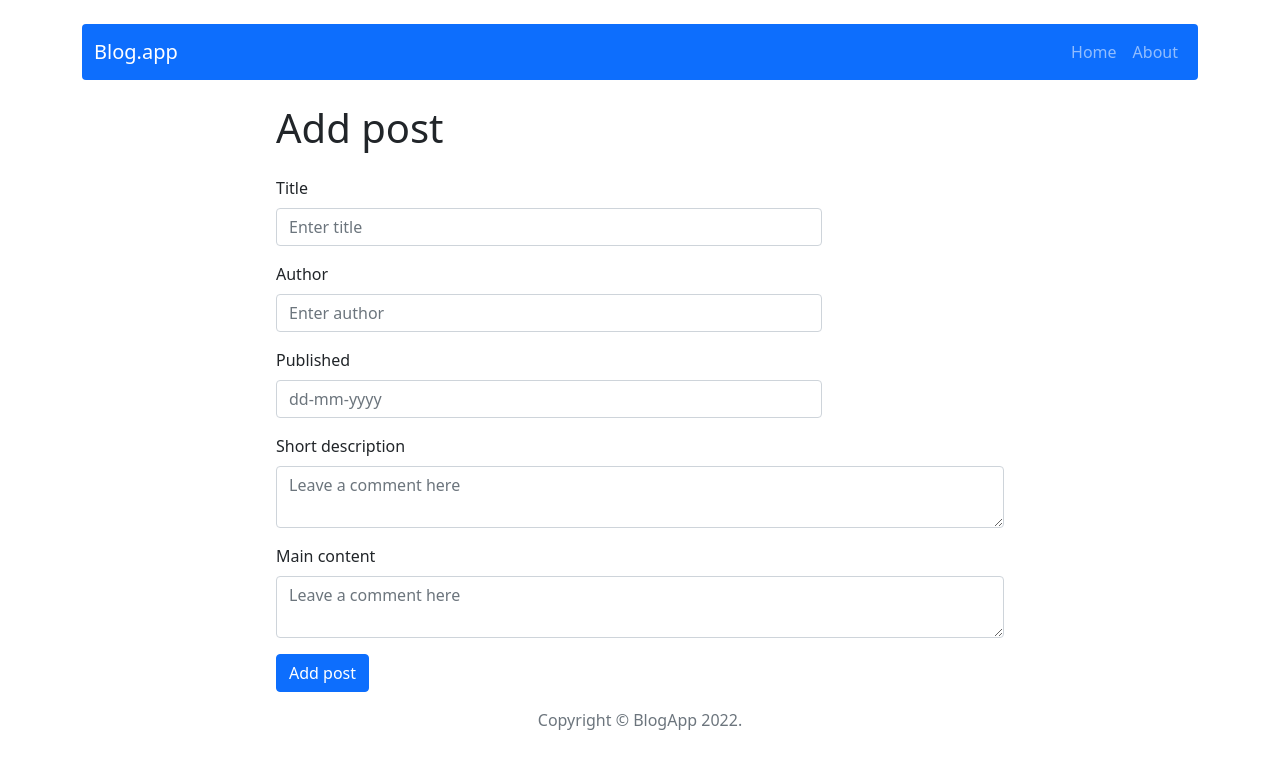
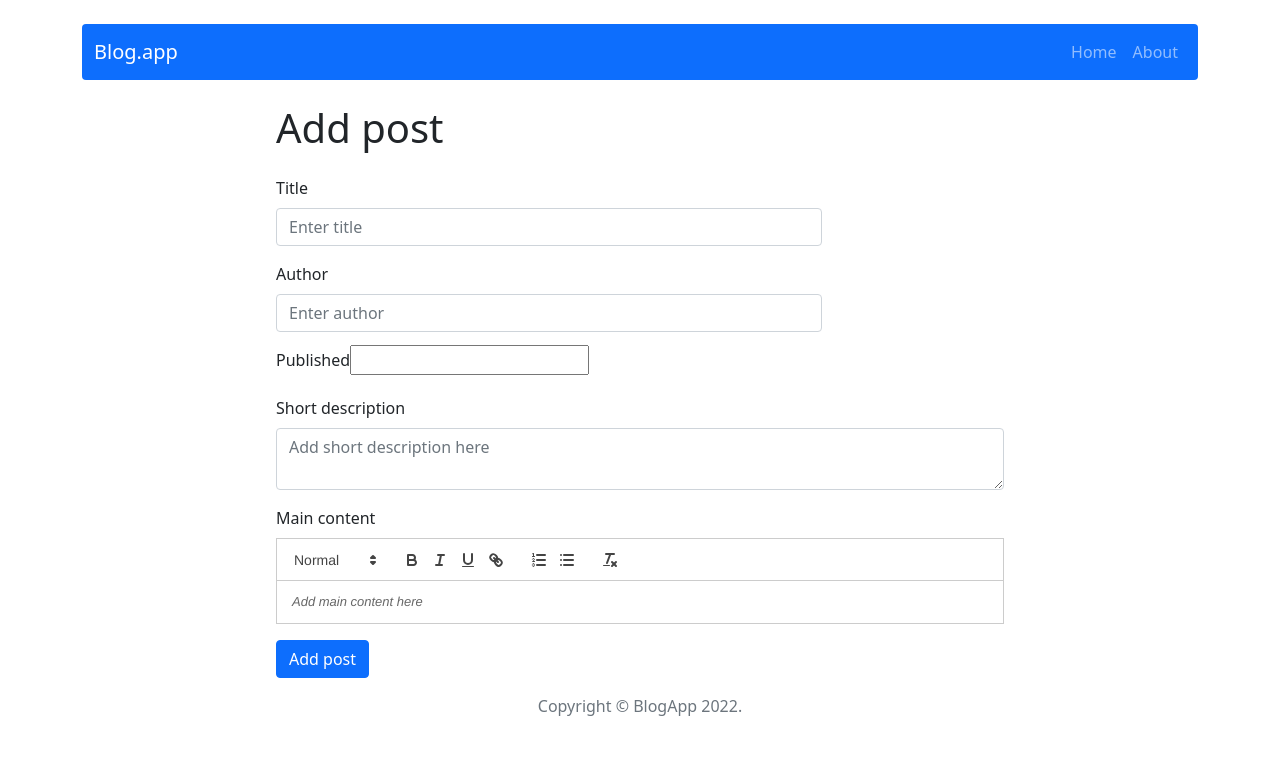
Before and after one commit to jollyzombie/CRUD-blog-app, a React (Create React App) app: page /post/add in a window 1280 px wide. Shown: the top 768 px of the page. Built offline with nearby package versions, Linux system fonts and the light colour scheme.

Commit message:
Add react quill and date picker - to fix

```diff
--- a/package.json
+++ b/package.json
@@ -10,7 +10,9 @@
     "http-server": "^14.1.1",
     "react": "^18.2.0",
     "react-bootstrap": "2.0",
+    "react-datepicker": "^4.8.0",
     "react-dom": "^18.2.0",
+    "react-quill": "^2.0.0",
     "react-redux": "7.2.6",
     "react-router-dom": "6.0.1",
     "react-scripts": "5.0.1",
--- a/src/App.js
+++ b/src/App.js
@@ -17,9 +17,9 @@ const App = () => {
         <Header />
         <Routes>
           <Route path='/' element={<Home />} />
+          <Route path='/post/add' element={<PostAdd />} />
           <Route path='/post/:postId' element={<SinglePost />} />
-          <Route path='/post/add' element={<PostAdd />} />
-          <Route path='/post/edit/:postId' element={<PostEdit />} />
+          <Route path='/post/:postId/edit' element={<PostEdit />} />
           <Route path='/about' element={<About />} />
           <Route path='*' element={<PageNotFound />} />
         </Routes>
--- a/src/components/common/EditPostForm/EditPostForm.js
+++ b/src/components/common/EditPostForm/EditPostForm.js
@@ -1,6 +1,7 @@
 import { useDispatch, useSelector } from 'react-redux';
 import { Navigate, useNavigate, useParams } from 'react-router-dom';
 import { editPost, getPostById } from '../../../redux/postsRedux';
+import { dateToStr } from '../../../utils/dateToStr';
 import PostForm from '../../features/PostForm/PostForm';
 
 const EditPostForm = () => {
@@ -21,7 +22,7 @@ const EditPostForm = () => {
       actionText='Edit post'
       title={postData.title}
       author={postData.author}
-      publishedDate={postData.publishedDate}
+      publishedDate={dateToStr(postData.publishedDate)}
       shortDescription={postData.shortDescription}
       content={postData.content}
       id={postId}
--- a/src/components/features/PostForm/PostForm.js
+++ b/src/components/features/PostForm/PostForm.js
@@ -1,5 +1,11 @@
 import { useState } from 'react';
 import { Button, Row, Form } from 'react-bootstrap';
+
+import ReactQuill from 'react-quill';
+import DatePicker from 'react-datepicker';
+
+import 'react-quill/dist/quill.snow.css';
+import 'react-datepicker/dist/react-datepicker.css';
 
 const PostForm = ({ id, action, actionText, ...props }) => {
   const [title, setTitle] = useState(props.title || '');
@@ -12,7 +18,6 @@ const PostForm = ({ id, action, actionText, ...props }) => {
     e.preventDefault();
     action({ title, author, publishedDate, shortDescription, content, id });
   };
-
   return (
     <Row>
       <Form onSubmit={handleSubmit}>
@@ -33,22 +38,18 @@ const PostForm = ({ id, action, actionText, ...props }) => {
             onChange={(e) => setAuthor(e.target.value)}
           />
 
-          <Form.Label className='mt-3' value={publishedDate}>
+          <Form.Label className='mt-3'>
             Published
           </Form.Label>
-          <Form.Control
-            type='text'
-            placeholder='dd-mm-yyyy'
-            value={publishedDate}
-            onChange={(e) => setPublishedDate(e.target.value)}
-          />
+          <DatePicker selected={publishedDate} onChange={(date) => setPublishedDate(date)} />
         </Form.Group>
+
         <Form.Group>
           <Form.Label>Short description</Form.Label>
 
           <Form.Control
             as='textarea'
-            placeholder='Leave a comment here'
+            placeholder='Add short description here'
             value={shortDescription}
             onChange={(e) => setShortDescription(e.target.value)}
           />
@@ -56,11 +57,12 @@ const PostForm = ({ id, action, actionText, ...props }) => {
         <Form.Group>
           <Form.Label className='mt-3'>Main content</Form.Label>
 
-          <Form.Control
-            as='textarea'
-            placeholder='Leave a comment here'
+          <ReactQuill
+            theme='snow'
+            type='text'
+            placeholder='Add main content here'
             value={content}
-            onChange={(e) => setContent(e.target.value)}
+            onChange={setContent}
           />
         </Form.Group>
         <Button variant='primary' type='submit' className='mt-3'>
--- a/src/components/features/Posts/Posts.js
+++ b/src/components/features/Posts/Posts.js
@@ -2,6 +2,8 @@ import { Card, Row, Button, Col } from 'react-bootstrap';
 import { useSelector } from 'react-redux';
 import { getAllPosts } from '../../../redux/postsRedux';
 import { Link } from 'react-router-dom';
+import { dateToStr } from '../../../utils/dateToStr';
+
 
 const Posts = () => {
   const postsData = useSelector(getAllPosts);
@@ -17,7 +19,7 @@ const Posts = () => {
                 <b>Author:</b> {post.author}
               </Card.Text>
               <Card.Text>
-                <b>Published:</b> {post.publishedDate}
+                <b>Published:</b> {dateToStr(post.publishedDate)}
               </Card.Text>
               <Card.Text>{post.shortDescription}</Card.Text>
               <Button as={Link} to={'/post/' + post.id}>
--- a/src/components/pages/SinglePost/SinglePost.js
+++ b/src/components/pages/SinglePost/SinglePost.js
@@ -4,6 +4,7 @@ import { useState } from 'react';
 import { Navigate, Link } from 'react-router-dom';
 import { getPostById, removePost } from '../../../redux/postsRedux';
 import { Container, Row, Col, Button, Modal } from 'react-bootstrap';
+import { dateToStr } from '../../../utils/dateToStr';
 
 const SinglePost = () => {
   const { postId } = useParams();
@@ -33,14 +34,14 @@ const SinglePost = () => {
                 <strong>Author:</strong> {postData.author}
               </p>
               <p>
-                <strong>Published:</strong> {postData.publishedDate}
+                <strong>Published:</strong> {dateToStr(postData.publishedDate)}
               </p>
-              <p>{postData.content}</p>
+              <p dangerouslySetInnerHTML={{ __html: postData.content }} />
             </article>
           </Col>
 
           <Col md={4} align='right' className='mx-2'>
-            <Link to={'/post/edit/' + postId}>
+            <Link to={`/post/${postId}/edit`}>
               <Button variant='outline-info' className='mx-1'>
                 Edit
               </Button>
--- a/src/redux/initialState.js
+++ b/src/redux/initialState.js
@@ -5,7 +5,7 @@ const initialState = {
       title: 'The Hellfire Club',
       shortDescription: 'Hellfire Club is an official D&D club headed by me.',
       content: 'Main content of the article',
-      publishedDate: '08-02-2022',
+      publishedDate: new Date ('2022-02-08'),
       author: 'Eddie Munson',
     },
     {
@@ -13,7 +13,7 @@ const initialState = {
       title: 'Dear Billy',
       shortDescription: 'I do not know if you can even hear this.',
       content: 'Main content of the article',
-      publishedDate: '10-02-2022',
+      publishedDate: new Date ('2021-06-08'),
       author: 'Max Mayfield',
     },
     {
@@ -21,7 +21,7 @@ const initialState = {
       title: 'Suzie, Do You Copy?',
       shortDescription: 'Suzie does not answer Dustins calls.',
       content: 'Main content of the article',
-      publishedDate: '11-02-2022',
+      publishedDate: new Date ('2022-05-08'),
       author: 'Dustin Henderson',
     },
   ], //all posts
--- a/src/redux/postsRedux.js
+++ b/src/redux/postsRedux.js
@@ -20,7 +20,7 @@ const postsReducer = (statePart = [], action) => {
     case ADD_POST:
       return [...statePart, { ...action.payload, id: shortid() }];
     case REMOVE_POST:
-      return [...statePart.filter((post) => post.id !== action.payload)];
+      return [statePart.filter((post) => post.id !== action.payload)];
     case EDIT_POST:
       return statePart.map((post) => (post.id === action.payload.id ? { ...post, ...action.payload } : post));
     default:
--- /dev/null
+++ b/src/utils/dateToStr.js
@@ -0,0 +1,7 @@
+export const dateToStr = (publishedDate) => {
+  const dd = String(publishedDate.getDate()).padStart(2, '0');
+  const mm = String(publishedDate.getMonth() + 1).padStart(2, '0'); //January is 0!
+  const yyyy = publishedDate.getFullYear();
+
+  return dd + '/' + mm + '/' + yyyy;
+};
```
Also changed, not shown: 1 other file (tests, documents, lock files or other folders).
